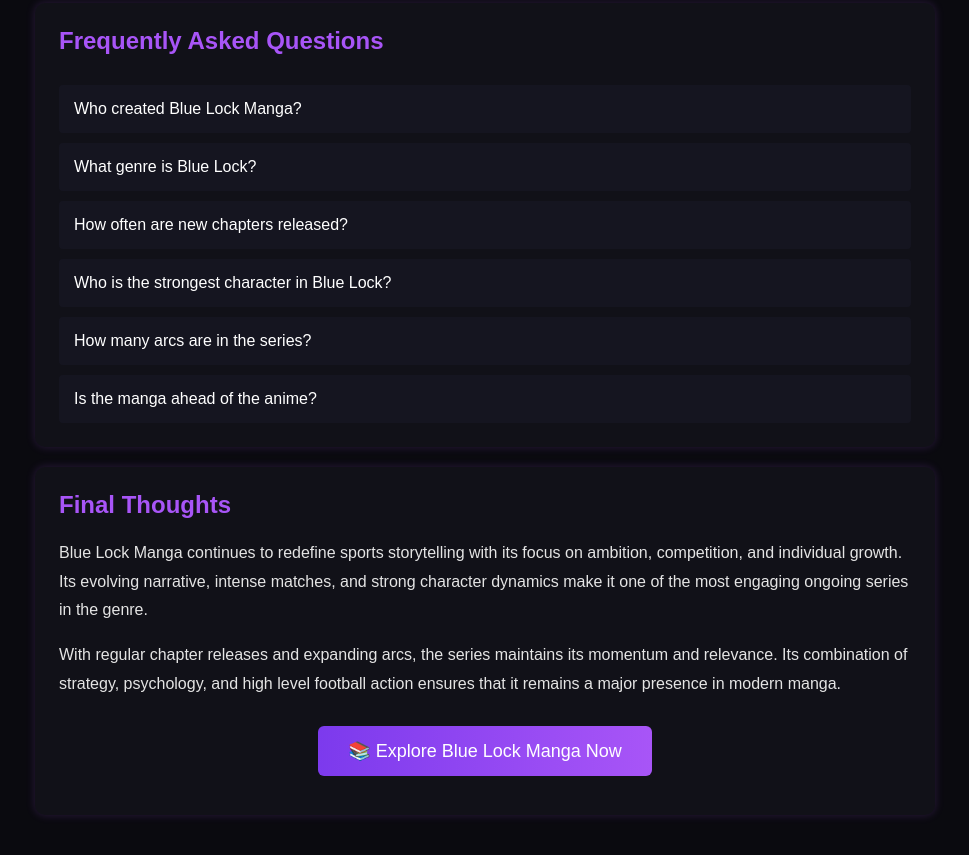
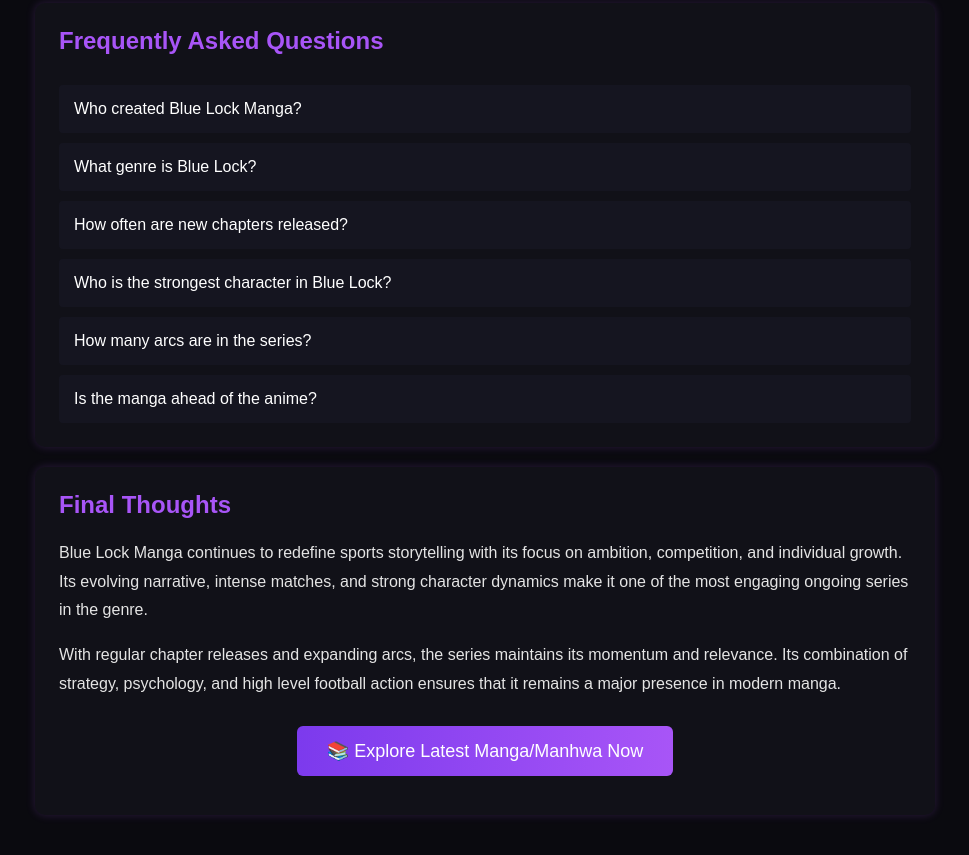
Before and after one commit to readBluelock/readbluelock.github.io, a plain HTML site: page index.html in a window 1280 px wide. Shown: the part 2957-3812 px from the top of the page, without its empty margins (155-1124 px from the left). Drawn offline with Linux system fonts and the light colour scheme.

Commit message:
Update index.html

```diff
--- a/index.html
+++ b/index.html
@@ -2,6 +2,7 @@
 <html lang="en">
 <head>
 <meta charset="UTF-8">
+ <meta name="google-site-verification" content="4Dwa2L84pK_VMRG3JeWJ_oFb4HaJbsH7mm_zfs07PCU" />
 <meta name="viewport" content="width=device-width, initial-scale=1.0">
 
 <title> Blue Lock Manga Online - Read In English 2026 </title>
@@ -287,7 +288,7 @@
     <p>Blue Lock Manga continues to redefine sports storytelling with its focus on ambition, competition, and individual growth. Its evolving narrative, intense matches, and strong character dynamics make it one of the most engaging ongoing series in the genre.</p>
     <p>With regular chapter releases and expanding arcs, the series maintains its momentum and relevance. Its combination of strategy, psychology, and high level football action ensures that it remains a major presence in modern manga.</p>
     <div class="center">
-      <a href="https://the-blue-lock.com/" class="btn" target="_blank">📚 Explore Blue Lock Manga Now</a>
+      <a href="https://manhwa101.com/" class="btn" target="_blank">📚 Explore Latest Manga/Manhwa Now</a>
     </div>
   </div>
 
```
